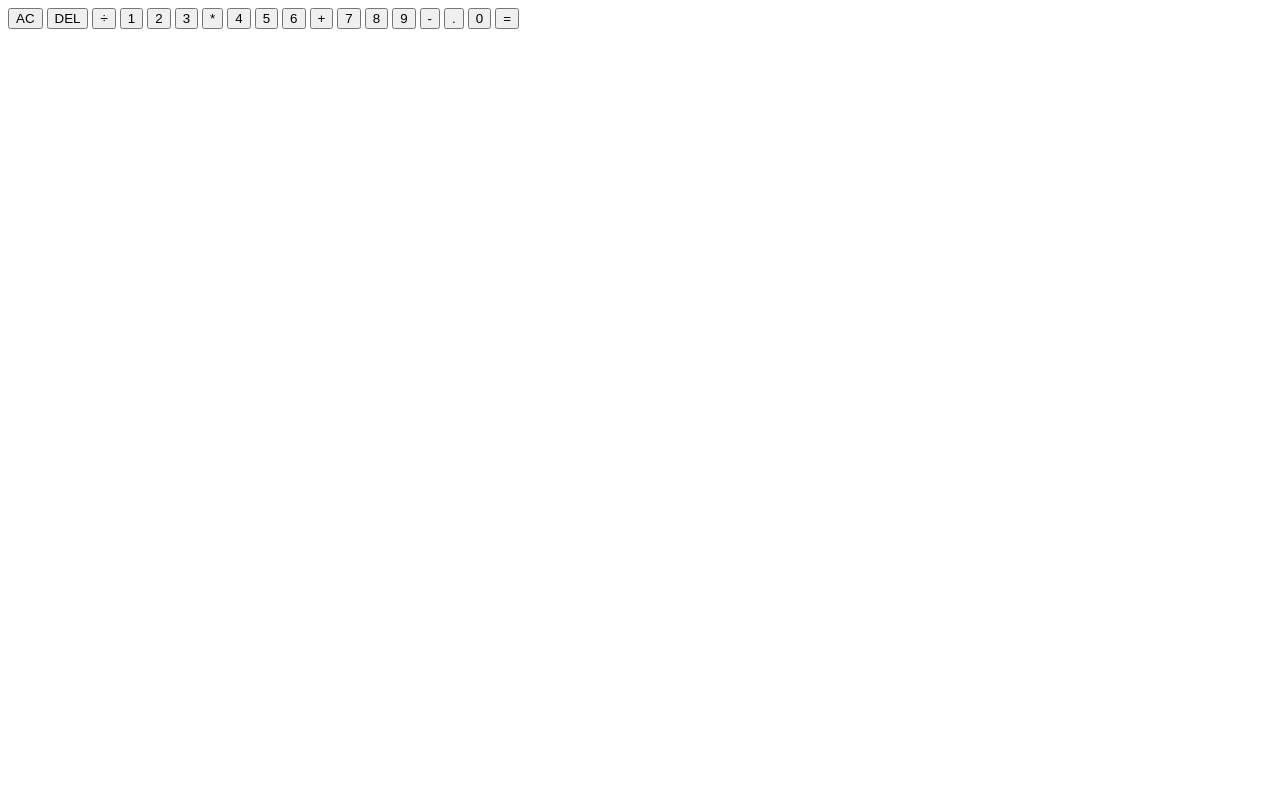
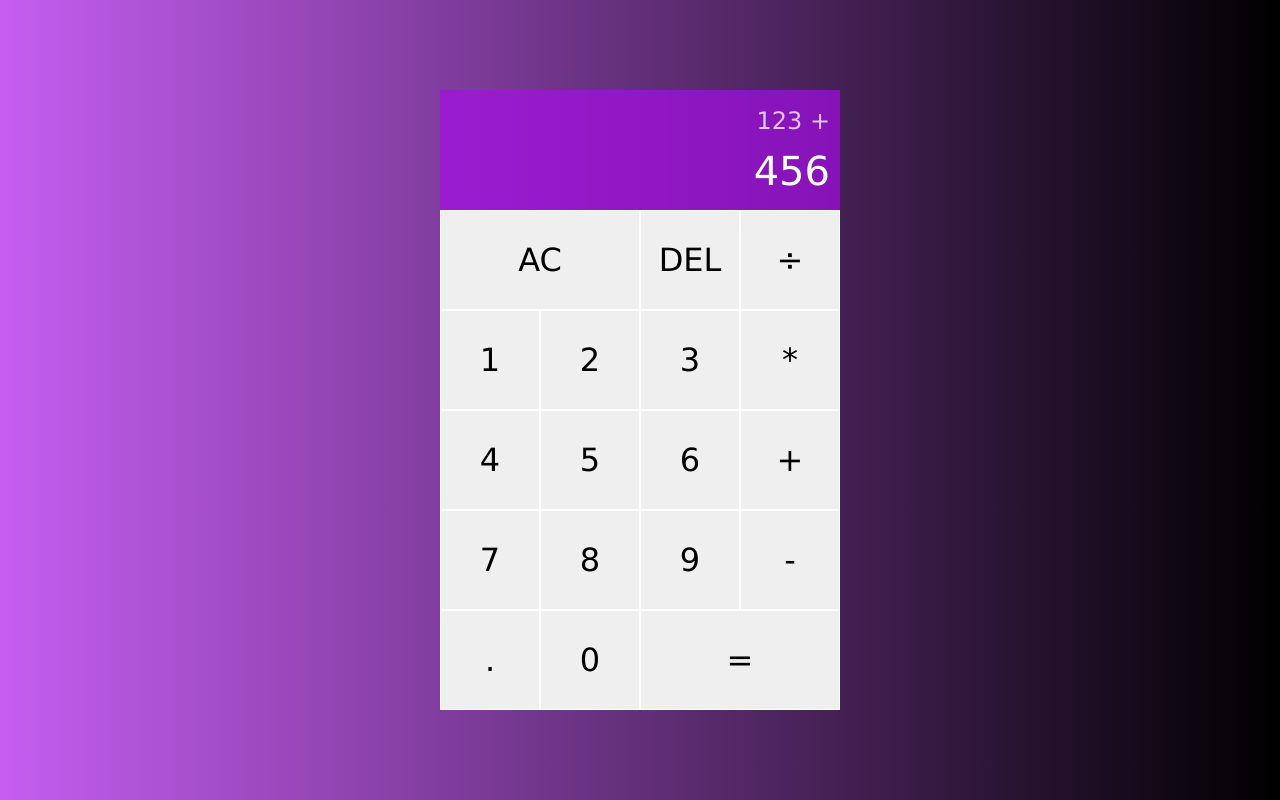
Before and after one commit to 4ng3lic4/JavaScriptCalculatorExample, a plain HTML site: page index.html in a window 1280 px wide. Drawn offline with Linux system fonts and the light colour scheme.

Commit message:
finish HTML skeleton and compelted CSS styling

```diff
--- a/index.html
+++ b/index.html
@@ -11,14 +11,16 @@
 <body>
     <div class = "calculator-grid">
 <div class= "output">
-<div class = "previous-operand">
-<div class = "current-operand">
+<div class = "previous-operand">123 + </div>
+<div class = "current-operand">456</div>
 
+
+</div>
     <!-- now we will set the buttons -->
 
     <!-- we assign a class to make these two buttons bigger than the rest -->
     <button class = "span-two"> AC</button>
-    <button class = "span-two"> DEL</button>
+    <button> DEL</button>
     <button>÷</button>
     <button>1</button>
     <button>2</button>
@@ -38,9 +40,7 @@
     <button class = "span-two"> = </button>
 
     <!-- At this point, we can see the buttons aligned when we open the index in the browser -->
-</div>
-</div>
-</div>
+
  </div>
 </body>
 </html>
--- a/styles.css
+++ b/styles.css
@@ -0,0 +1,86 @@
+/*We will select all elements including the before and after elements*/
+
+*, *::before, *::after {
+
+    /*We will box size the elements  */
+box-sizing: border-box;
+font-family:'Lucida Sans', 'Lucida Sans Regular', 'Lucida Grande', 'Lucida Sans Unicode', Geneva, Verdana, sans-serif;
+font-weight: normal;
+}
+
+body{
+    padding: 0;
+    margin: 0;
+    background: linear-gradient(to right, rgba(168, 13, 235, 0.667), #000);
+}
+
+
+
+
+.calculator-grid {
+    display: grid;
+    justify-content: center;
+    /*We align the entire content and not the item themselves*/
+    align-content: center;
+    /*It is going to fill 100% of the height all the time*/
+     min-height: 100vh;
+     /*We define our columns that are going to repeat 4 times and they will be 100px*/
+     grid-template-columns: repeat(4, 100px);
+       /*We define our rows, but the output can grow as much as it needs, so we want to have a value that will be a minmax of 120px tall,
+       but a maximum we want we want it auto. After that, we will repeat 5 times the value of 100px because we want the
+       rest of the buttons to be an exact square
+       */
+    grid-template-rows: minmax(120px, auto) repeat(5, 100px);
+}
+
+/*To start positioning our buttons,and styling them */
+
+.calculator-grid > button {
+    cursor: pointer;
+    font-size: 2rem;
+    border: 1px solid white;
+    outline: none;
+    background-color: rgba(rgb(239, 218, 112), rgb(128, 79, 0), rgb(81, 81, 233), alpha);
+}
+
+/*Styling the Hovering Option*/
+
+.calculator-grid > button:hover {
+    background-color: rgba(243, 239, 13, 0.9);
+}
+
+/*Class for the buttons AC, DEL and = To use double space*/
+
+.span-two {
+    grid-column: span 2;
+}
+
+/* We're styling the "screen" and make it grow from column 1 to the last column (-1)*/
+.output {
+    grid-column: 1 / -1 ;
+
+    /*Now we set the background color*/
+    background-color: rgba(168, 13, 235, 0.667);
+
+    /*Outline the elements inside of a container*/
+    display: flex;
+    align-items: flex-end;
+    justify-content: space-around;
+    flex-direction: column;
+    padding: 10px;
+    /*Things wrap when they get to long*/
+    word-wrap:break-word ;
+    word-break: break-all;
+}
+
+/*To style the different text elements that we have */
+
+.output .previous-operand {
+    color: rgba(255, 255, 255, .75);
+    font-size: 1.5rem;
+}
+
+.output .current-operand {
+    color: white;
+    font-size: 2.5rem;
+}
```
